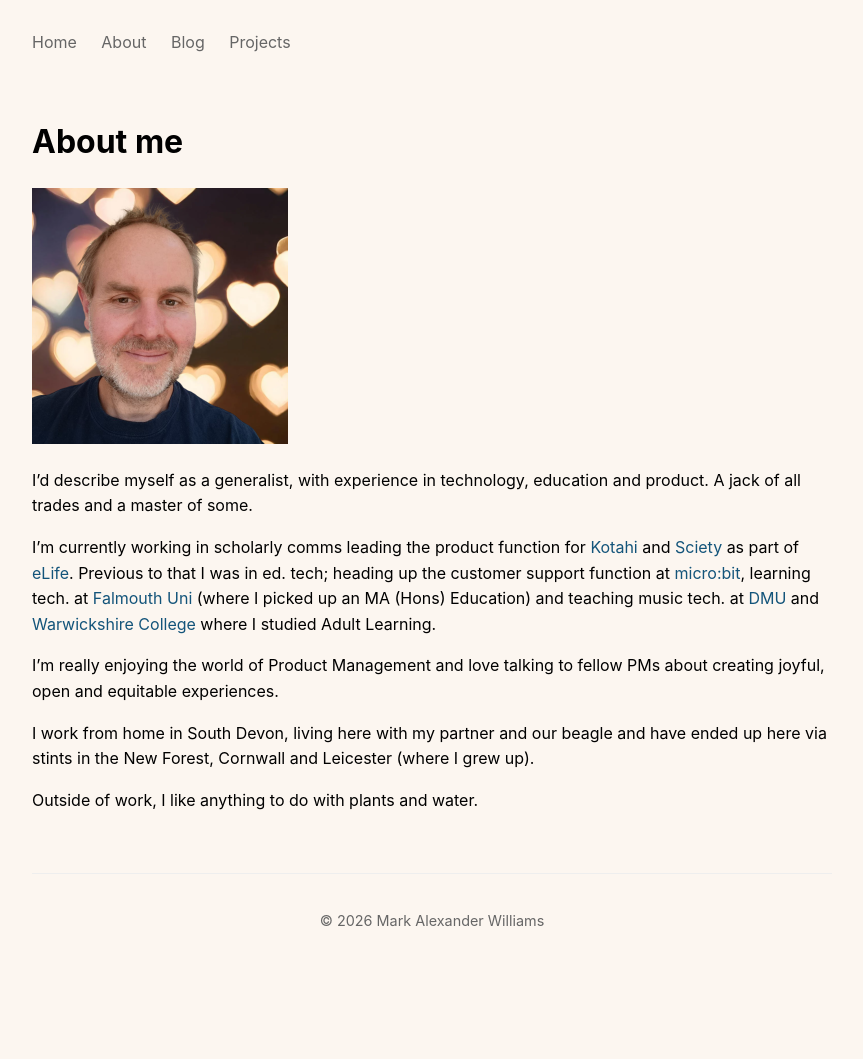
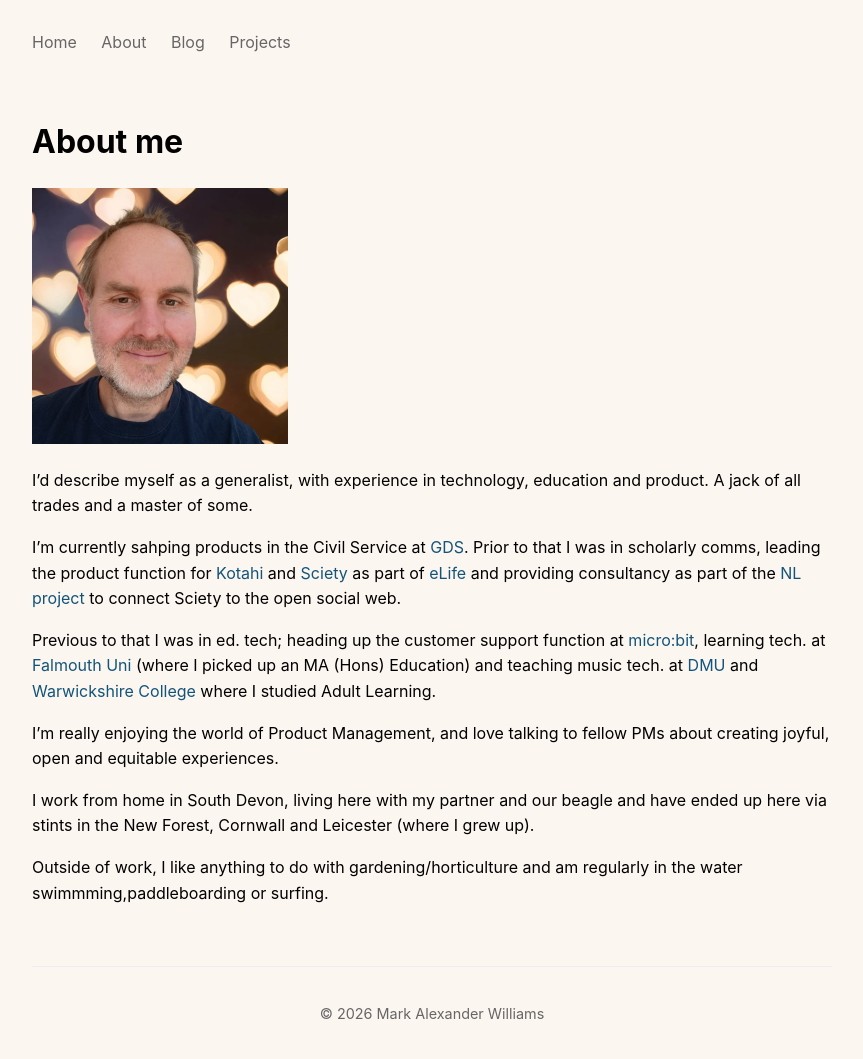
Before and after one commit to themarkness/themarkness.github.io, a Jekyll site: the page built from about.md, in a window 1280 px wide. Shown: the whole page, without its empty margins (208-1071 px from the left). Built offline with Jekyll 4.4.1, drawn with Linux system fonts in a browser that asks for light colours; our own code applies the rules of GitHub Pages for plain Markdown files; before the commit the page ends 966 px from its top, so only the background shows below that.

Commit message:
fix typos and improve wording in About me section

```diff
--- a/about.md
+++ b/about.md
@@ -7,10 +7,12 @@ date: 2022-09-02
 
 I'd describe myself as a generalist, with experience in technology, education and product. A jack of all trades and a master of some.
 
-I'm currently working in scholarly comms leading the product function for [Kotahi](https://kotahi.community/) and [Sciety](https://sciety.org) as part of [eLife](https://elifesciences.org). Previous to that I was in ed. tech; heading up the customer support function at [micro:bit](https://microbit.org/), learning tech. at [Falmouth Uni](https://www.falmouth.ac.uk/) (where I picked up an MA (Hons) Education) and teaching music tech. at [DMU](https://dmu.ac.uk) and [Warwickshire College](https://wcg.ac.uk/) where I studied Adult Learning.
+I'm currently sahping products in the Civil Service at [GDS](https://www.gov.uk/government/organisations/government-digital-service). Prior to that I was in scholarly comms, leading the product function for [Kotahi](https://kotahi.community/) and [Sciety](https://sciety.org) as part of [eLife](https://elifesciences.org) and providing consultancy as part of the [NL project](/projects) to connect Sciety to the open social web.
 
-I'm really enjoying the world of Product Management and love talking to fellow PMs about creating joyful, open and equitable experiences.
+Previous to that I was in ed. tech; heading up the customer support function at [micro:bit](https://microbit.org/), learning tech. at [Falmouth Uni](https://www.falmouth.ac.uk/) (where I picked up an MA (Hons) Education) and teaching music tech. at [DMU](https://dmu.ac.uk) and [Warwickshire College](https://wcg.ac.uk/) where I studied Adult Learning.
+
+I'm really enjoying the world of Product Management, and love talking to fellow PMs about creating joyful, open and equitable experiences.
 
 I work from home in South Devon, living here with my partner and our beagle and have ended up here via stints in the New Forest, Cornwall and Leicester (where I grew up).
 
-Outside of work, I like anything to do with plants and water.
+Outside of work, I like anything to do with gardening/horticulture and am regularly in the water swimmming,paddleboarding or surfing.
```
